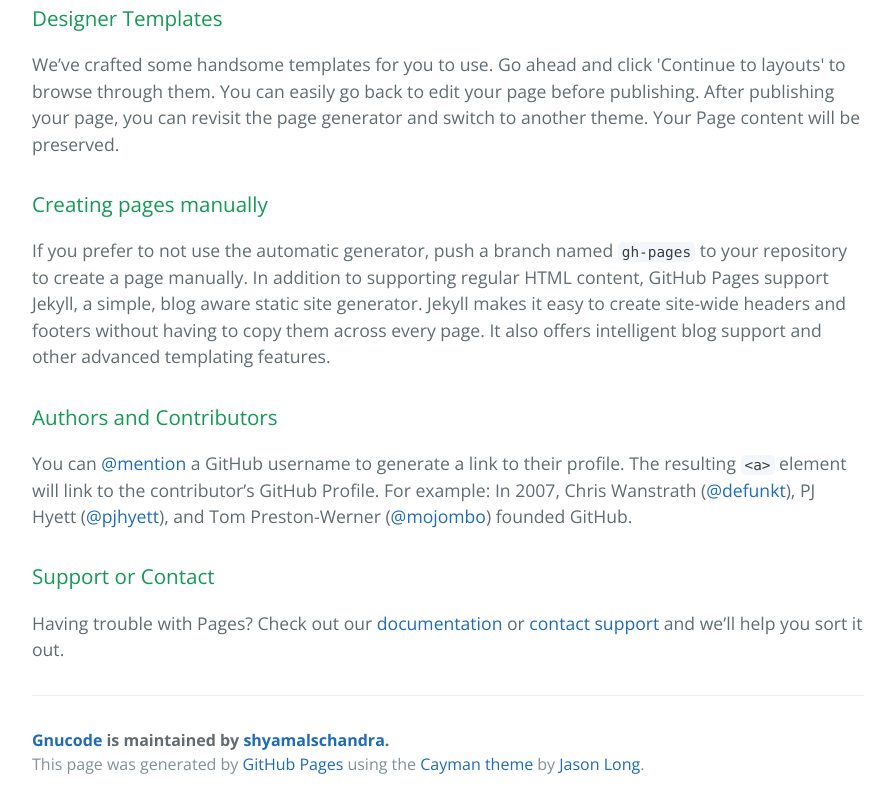
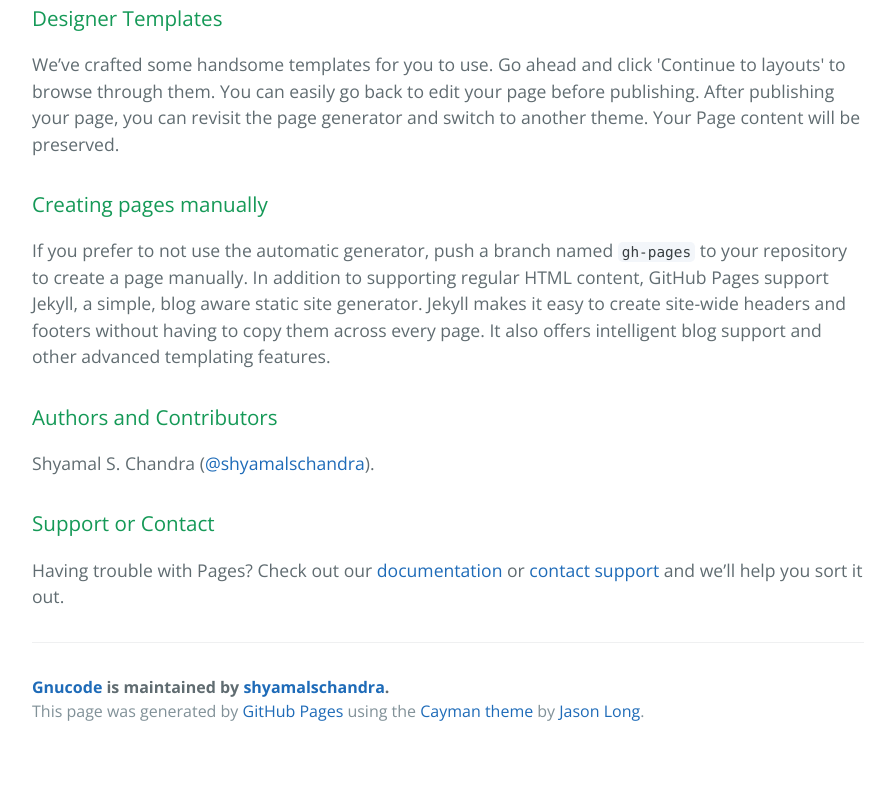
Before and after one commit to shyamalschandra/gnucode, a plain HTML site: page index.html in a window 1280 px wide. Shown: the part 598-1406 px from the top of the page, without its empty margins (192-1087 px from the left). After the commit the page ends 1353 px from the top, so only its background shows below. Drawn offline with nearby package versions, Linux system fonts and the light colour scheme.

Commit message:
Updated the authors section
Added Shyamal Chandra as the main author.

```diff
--- a/index.html
+++ b/index.html
@@ -37,7 +37,7 @@
 <h3>
 <a id="authors-and-contributors" class="anchor" href="#authors-and-contributors" aria-hidden="true"><span aria-hidden="true" class="octicon octicon-link"></span></a>Authors and Contributors</h3>
 
-<p>You can <a href="https://help.github.com/articles/basic-writing-and-formatting-syntax/#mentioning-users-and-teams" class="user-mention">@mention</a> a GitHub username to generate a link to their profile. The resulting <code>&lt;a&gt;</code> element will link to the contributor’s GitHub Profile. For example: In 2007, Chris Wanstrath (<a href="https://github.com/defunkt" class="user-mention">@defunkt</a>), PJ Hyett (<a href="https://github.com/pjhyett" class="user-mention">@pjhyett</a>), and Tom Preston-Werner (<a href="https://github.com/mojombo" class="user-mention">@mojombo</a>) founded GitHub.</p>
+<p>Shyamal S. Chandra (<a href="https://github.com/shyamalschandra" class="user-mention">@shyamalschandra</a>).</p>
 
 <h3>
 <a id="support-or-contact" class="anchor" href="#support-or-contact" aria-hidden="true"><span aria-hidden="true" class="octicon octicon-link"></span></a>Support or Contact</h3>
```
